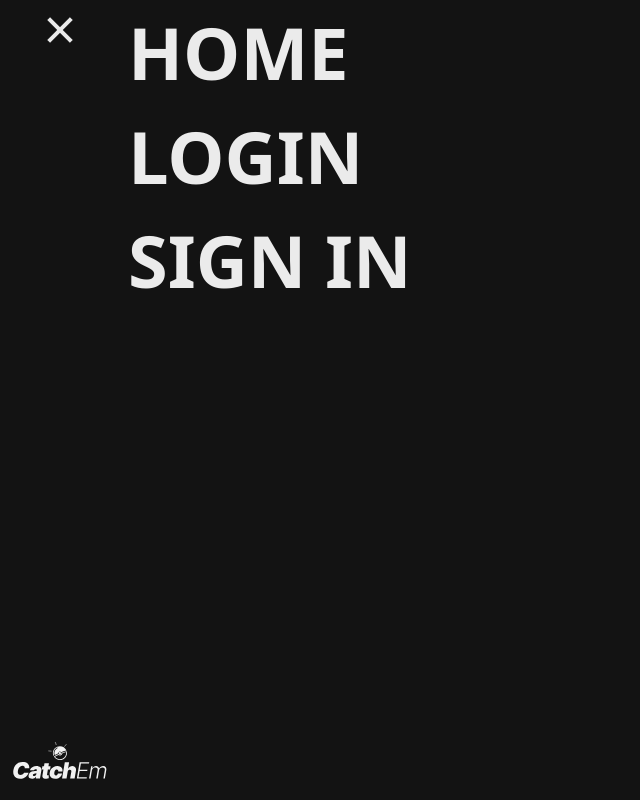
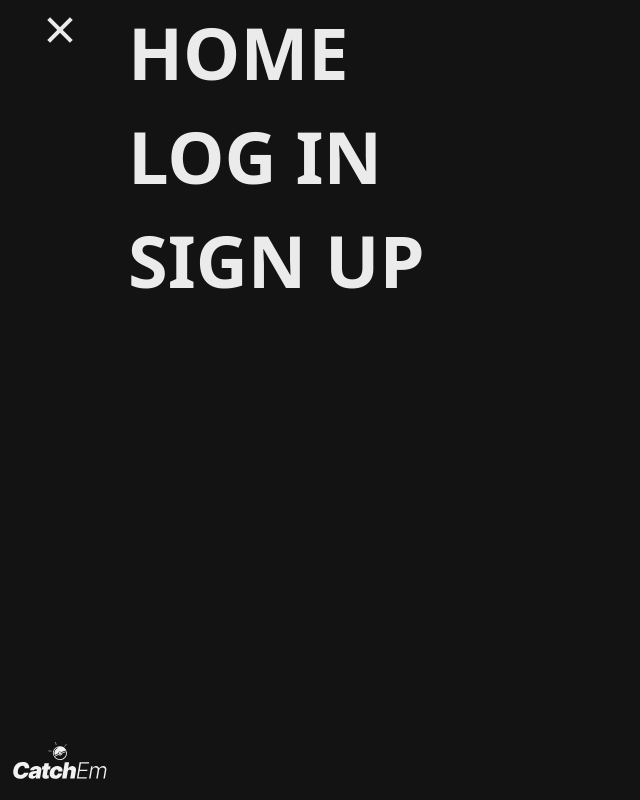
Before and after one commit to Matsfjeldstad/catchem, a Next.js app: page / in a window 1280 px wide. Both pictures are taken after a click on the button 60 px from the left and 30 px from the top of the page. Shown: the whole page, without its empty margins (0-640 px from the left). Built offline with nearby package versions, Linux system fonts and the light colour scheme; no server answers.

Commit message:
fix auth bug in navbar

```diff
--- a/app/components/NavLinks.jsx
+++ b/app/components/NavLinks.jsx
@@ -6,10 +6,12 @@ import { useRouter } from 'next/navigation';
 // eslint-disable-next-line import/no-unresolved
 import { supabase } from 'lib/supabaseClient';
 import PropTypes from 'prop-types';
+// eslint-disable-next-line import/no-unresolved, import/extensions
+import { checkSession } from '@/utils/auth';
 
 export default function NavLinks({ open }) {
   const router = useRouter();
-  const [logedIn, setLogedIn] = useState(true);
+  const [logedIn, setLogedIn] = useState(false);
   const [authState, setAuthState] = useState('SIGNED_OUT');
 
   useEffect(() => {
@@ -22,11 +24,8 @@ export default function NavLinks({ open }) {
   }, [authState]);
 
   async function getProfile() {
-    const {
-      data: { user },
-    } = await supabase.auth.getUser();
-
-    if (user) {
+    const session = await checkSession();
+    if (session) {
       setLogedIn(true);
     } else {
       setLogedIn(false);
@@ -52,13 +51,26 @@ export default function NavLinks({ open }) {
       >
         Home
       </Link>
+      {auth ? (
+        <Link
+          href="/app"
+          className={` ${
+            open ? 'animate-fade-in' : 'animate-fade-out'
+          } w-fit text-5xl font-bold uppercase transition-transform hover:translate-x-2 lg:text-7xl`}
+        >
+          app
+        </Link>
+      ) : (
+        ''
+      )}
+
       <Link
-        href={auth ? '/app' : '/login'}
+        href={auth ? '/app/likes' : '/login'}
         className={` ${
           open ? 'animate-fade-in' : ''
         } w-fit text-5xl font-bold uppercase transition-transform hover:translate-x-2 lg:text-7xl`}
       >
-        {auth ? 'Your likes' : 'login'}
+        {auth ? 'Your likes' : 'Log in'}
       </Link>
       {auth ? (
         <button
@@ -71,6 +83,7 @@ export default function NavLinks({ open }) {
             setLogedIn(false);
             if (!error) {
               router.push('/');
+              router.refresh();
             }
           }}
         >
@@ -84,7 +97,7 @@ export default function NavLinks({ open }) {
           href="/signup"
         >
           {' '}
-          Sign in
+          Sign up
         </Link>
       )}
     </div>
--- a/app/forgot-password/page.jsx
+++ b/app/forgot-password/page.jsx
@@ -45,11 +45,7 @@ export default function FourOhFour() {
       <h1 className="text-center text-5xl font-black">Forgot your Password?</h1>
       <h3 className="max-w-md text-center">
         {errorMessage ? (
-          <span className="font-bold text-red-800">
-            {' '}
-            {errorMessage}
-            {' '}
-          </span>
+          <span className="font-bold text-red-800"> {errorMessage} </span>
         ) : (
           'Please insert your email connected to your user. You will recive a link to reset the password.'
         )}
--- a/app/page.jsx
+++ b/app/page.jsx
@@ -4,7 +4,7 @@ import React, { useEffect, useState } from 'react';
 import Image from 'next/image';
 import Link from 'next/link';
 // eslint-disable-next-line import/no-unresolved
-import { supabase } from 'lib/supabaseClient';
+import { checkSession } from 'utils/auth';
 import logo from '../public/catchem-logo.svg';
 
 function LoggedOutButtons() {
@@ -32,7 +32,7 @@ function LoggedOutButtons() {
 
 function LoggedInButtons() {
   return (
-    <Link href="/" className="w-full">
+    <Link href="/app" className="w-full">
       <button
         type="button"
         className="w-full rounded-full bg-offWhite px-6 py-3 text-darkGray duration-200 hover:scale-105 disabled:bg-gray-500"
@@ -45,11 +45,9 @@ function LoggedInButtons() {
 export default function Home() {
   const [logedIn, setLogedIn] = useState(false);
   async function getProfile() {
-    const {
-      data: { user },
-    } = await supabase.auth.getUser();
+    const session = await checkSession();
 
-    if (user) {
+    if (session) {
       setLogedIn(true);
     } else {
       setLogedIn(false);
@@ -59,7 +57,7 @@ export default function Home() {
     getProfile();
   }, []);
 
-  const logdin = logedIn;
+  const auth = logedIn;
 
   return (
     <main className="w-full lg:w-[calc(100vw_-_120px)]">
@@ -72,7 +70,7 @@ export default function Home() {
           <h2 className="text-center text-xl font-normal text-white">
             The Ultimate Pokemon Experience
           </h2>
-          {logdin ? <LoggedInButtons /> : <LoggedOutButtons />}
+          {auth ? <LoggedInButtons /> : <LoggedOutButtons />}
         </div>
       </section>
     </main>
--- a/app/signup/confirm-email/page.jsx
+++ b/app/signup/confirm-email/page.jsx
@@ -10,10 +10,7 @@ export default function FourOhFour() {
       <h3 className="text-5xl font-black">Verify Your Email!</h3>
       <h1 className="max-w-md text-center">
         Almost there! We sent you a verification email. You need to verify to be
-        able to use
-        {' '}
-        <span className=" font-medium italic">CatchEm</span>
-        . Please
+        able to use <span className=" font-medium italic">CatchEm</span>. Please
         check your email!
       </h1>
       <Image
```
Also changed, not shown: app/app/PokemonCard.jsx (+6 -4 lines).
